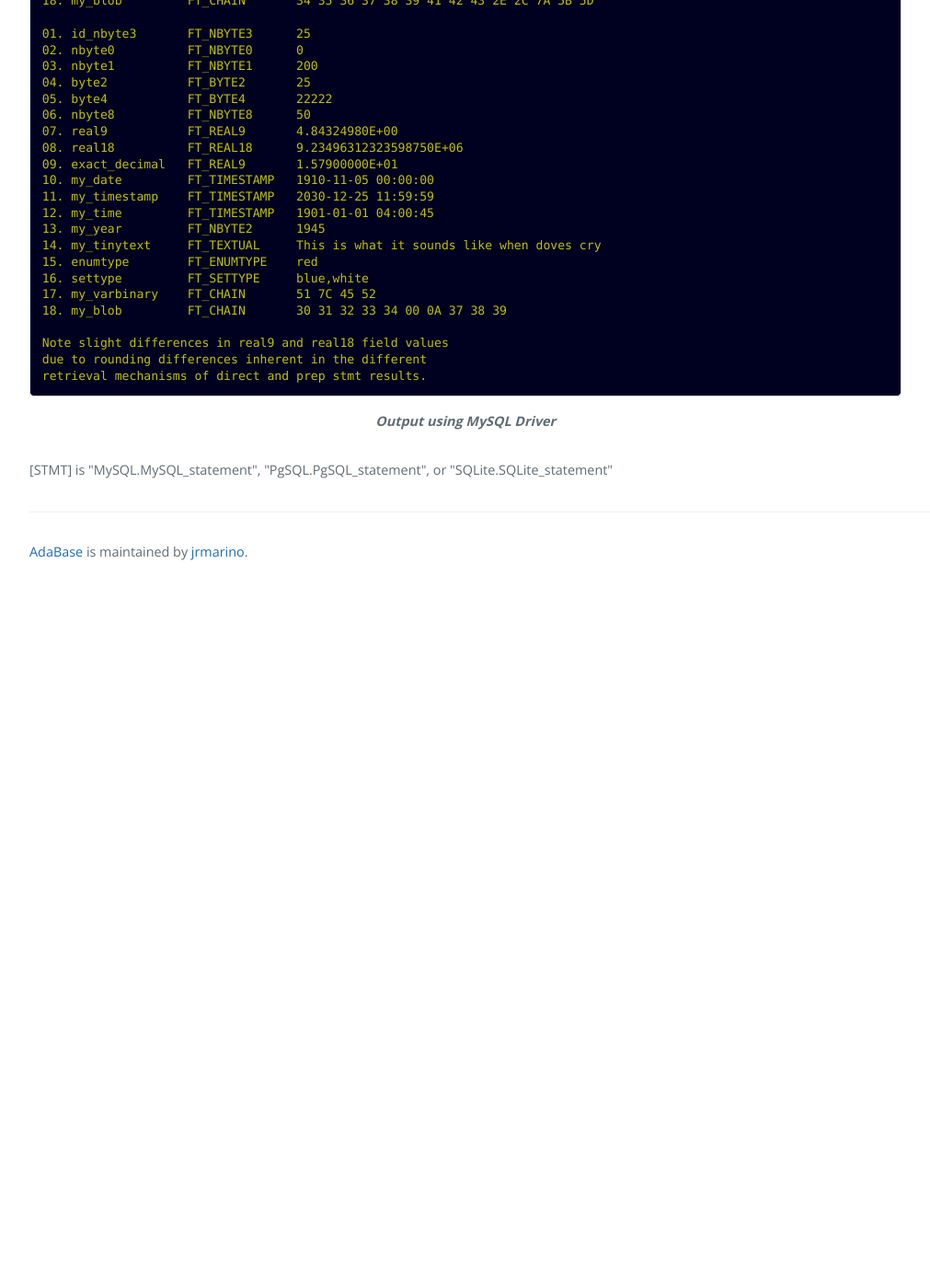
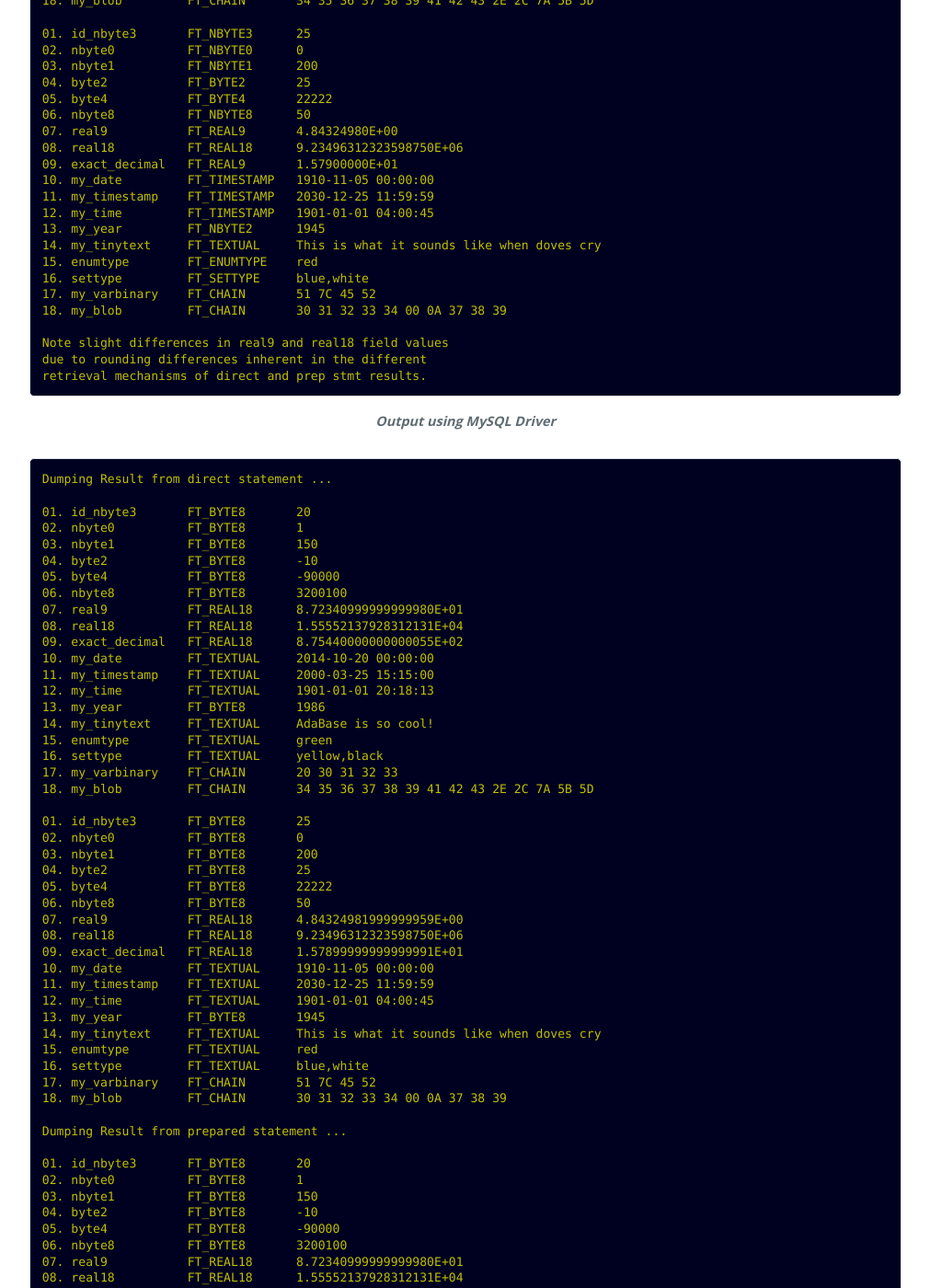
Before and after one commit to jrmarino/AdaBase, a Jekyll site: the page built from stmt_execute.md, in a window 1280 px wide and 1400 px high, scrolled down 6088 px. Shown: the whole window at 92% size, without its empty margins (0-1011 px from the left). Built offline with Jekyll 4.4.1, drawn with Linux system fonts in a browser that asks for light colours; before the commit the page ends 6718 px from its top, so only the background shows below that; some of the changed text lies outside the part shown.

Commit message:
Add SQLite output to execute (piped) documentation

```diff
--- a/stmt_execute.md
+++ b/stmt_execute.md
@@ -375,6 +375,93 @@
 </pre>
 <p class="caption">Output using MySQL Driver</p>
 <br/>
+<pre class="output">
+Dumping Result from direct statement ...
+
+01. id_nbyte3       FT_BYTE8       20
+02. nbyte0          FT_BYTE8       1
+03. nbyte1          FT_BYTE8       150
+04. byte2           FT_BYTE8       -10
+05. byte4           FT_BYTE8       -90000
+06. nbyte8          FT_BYTE8       3200100
+07. real9           FT_REAL18      8.72340999999999980E+01
+08. real18          FT_REAL18      1.55552137928312131E+04
+09. exact_decimal   FT_REAL18      8.75440000000000055E+02
+10. my_date         FT_TEXTUAL     2014-10-20 00:00:00
+11. my_timestamp    FT_TEXTUAL     2000-03-25 15:15:00
+12. my_time         FT_TEXTUAL     1901-01-01 20:18:13
+13. my_year         FT_BYTE8       1986
+14. my_tinytext     FT_TEXTUAL     AdaBase is so cool!
+15. enumtype        FT_TEXTUAL     green
+16. settype         FT_TEXTUAL     yellow,black
+17. my_varbinary    FT_CHAIN       20 30 31 32 33
+18. my_blob         FT_CHAIN       34 35 36 37 38 39 41 42 43 2E 2C 7A 5B 5D
+
+01. id_nbyte3       FT_BYTE8       25
+02. nbyte0          FT_BYTE8       0
+03. nbyte1          FT_BYTE8       200
+04. byte2           FT_BYTE8       25
+05. byte4           FT_BYTE8       22222
+06. nbyte8          FT_BYTE8       50
+07. real9           FT_REAL18      4.84324981999999959E+00
+08. real18          FT_REAL18      9.23496312323598750E+06
+09. exact_decimal   FT_REAL18      1.57899999999999991E+01
+10. my_date         FT_TEXTUAL     1910-11-05 00:00:00
+11. my_timestamp    FT_TEXTUAL     2030-12-25 11:59:59
+12. my_time         FT_TEXTUAL     1901-01-01 04:00:45
+13. my_year         FT_BYTE8       1945
+14. my_tinytext     FT_TEXTUAL     This is what it sounds like when doves cry
+15. enumtype        FT_TEXTUAL     red
+16. settype         FT_TEXTUAL     blue,white
+17. my_varbinary    FT_CHAIN       51 7C 45 52
+18. my_blob         FT_CHAIN       30 31 32 33 34 00 0A 37 38 39
+
+Dumping Result from prepared statement ...
+
+01. id_nbyte3       FT_BYTE8       20
+02. nbyte0          FT_BYTE8       1
+03. nbyte1          FT_BYTE8       150
+04. byte2           FT_BYTE8       -10
+05. byte4           FT_BYTE8       -90000
+06. nbyte8          FT_BYTE8       3200100
+07. real9           FT_REAL18      8.72340999999999980E+01
+08. real18          FT_REAL18      1.55552137928312131E+04
+09. exact_decimal   FT_REAL18      8.75440000000000055E+02
+10. my_date         FT_TEXTUAL     2014-10-20 00:00:00
+11. my_timestamp    FT_TEXTUAL     2000-03-25 15:15:00
+12. my_time         FT_TEXTUAL     1901-01-01 20:18:13
+13. my_year         FT_BYTE8       1986
+14. my_tinytext     FT_TEXTUAL     AdaBase is so cool!
+15. enumtype        FT_TEXTUAL     green
+16. settype         FT_TEXTUAL     yellow,black
+17. my_varbinary    FT_CHAIN       20 30 31 32 33
+18. my_blob         FT_CHAIN       34 35 36 37 38 39 41 42 43 2E 2C 7A 5B 5D
+
+01. id_nbyte3       FT_BYTE8       25
+02. nbyte0          FT_BYTE8       0
+03. nbyte1          FT_BYTE8       200
+04. byte2           FT_BYTE8       25
+05. byte4           FT_BYTE8       22222
+06. nbyte8          FT_BYTE8       50
+07. real9           FT_REAL18      4.84324981999999959E+00
+08. real18          FT_REAL18      9.23496312323598750E+06
+09. exact_decimal   FT_REAL18      1.57899999999999991E+01
+10. my_date         FT_TEXTUAL     1910-11-05 00:00:00
+11. my_timestamp    FT_TEXTUAL     2030-12-25 11:59:59
+12. my_time         FT_TEXTUAL     1901-01-01 04:00:45
+13. my_year         FT_BYTE8       1945
+14. my_tinytext     FT_TEXTUAL     This is what it sounds like when doves cry
+15. enumtype        FT_TEXTUAL     red
+16. settype         FT_TEXTUAL     blue,white
+17. my_varbinary    FT_CHAIN       51 7C 45 52
+18. my_blob         FT_CHAIN       30 31 32 33 34 00 0A 37 38 39
+
+Note slight differences in real9 and real18 field values
+due to rounding differences inherent in the different
+retrieval mechanisms of direct and prep stmt results.
+</pre>
+<p class="caption">Output using SQLite Driver</p>
+<br/>
 <p>{{ page.supported_stmts }}</p>
 </div>
 <div class="sidenav">
```
